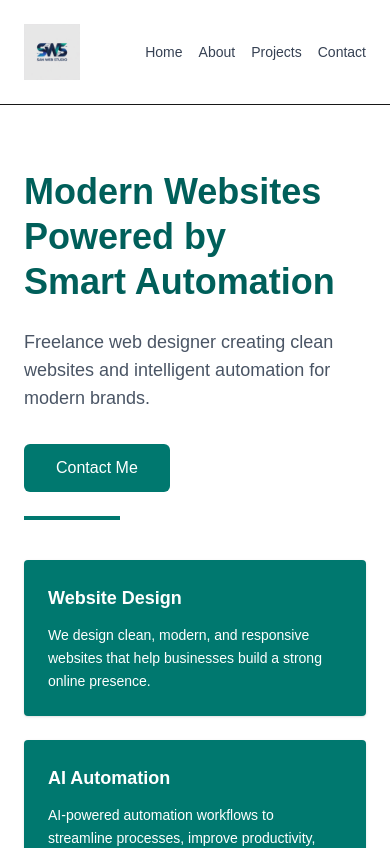
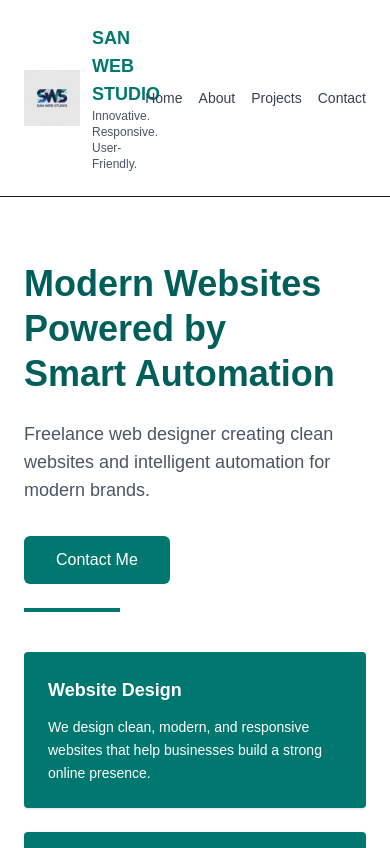
Before and after one commit to santhoshinind/san-web-studio, a Next.js app: page / in a window 390 px wide. Shown: the top 848 px of the page. Built offline with nearby package versions, Linux system fonts and the light colour scheme.

Commit message:
Fix header title visibility on mobile

```diff
--- a/app/page.tsx
+++ b/app/page.tsx
@@ -34,7 +34,7 @@ export default function Home() {
       alt="San Web Studio Logo"
       className="h-14 md:h-20"
     />
-    <div className="hidden sm:flex flex-col leading-tight">
+    <div className="flex flex-col leading-tight">
       <span className="text-lg md:text-xl font-bold text-teal-700">
         SAN WEB STUDIO
       </span>
```
